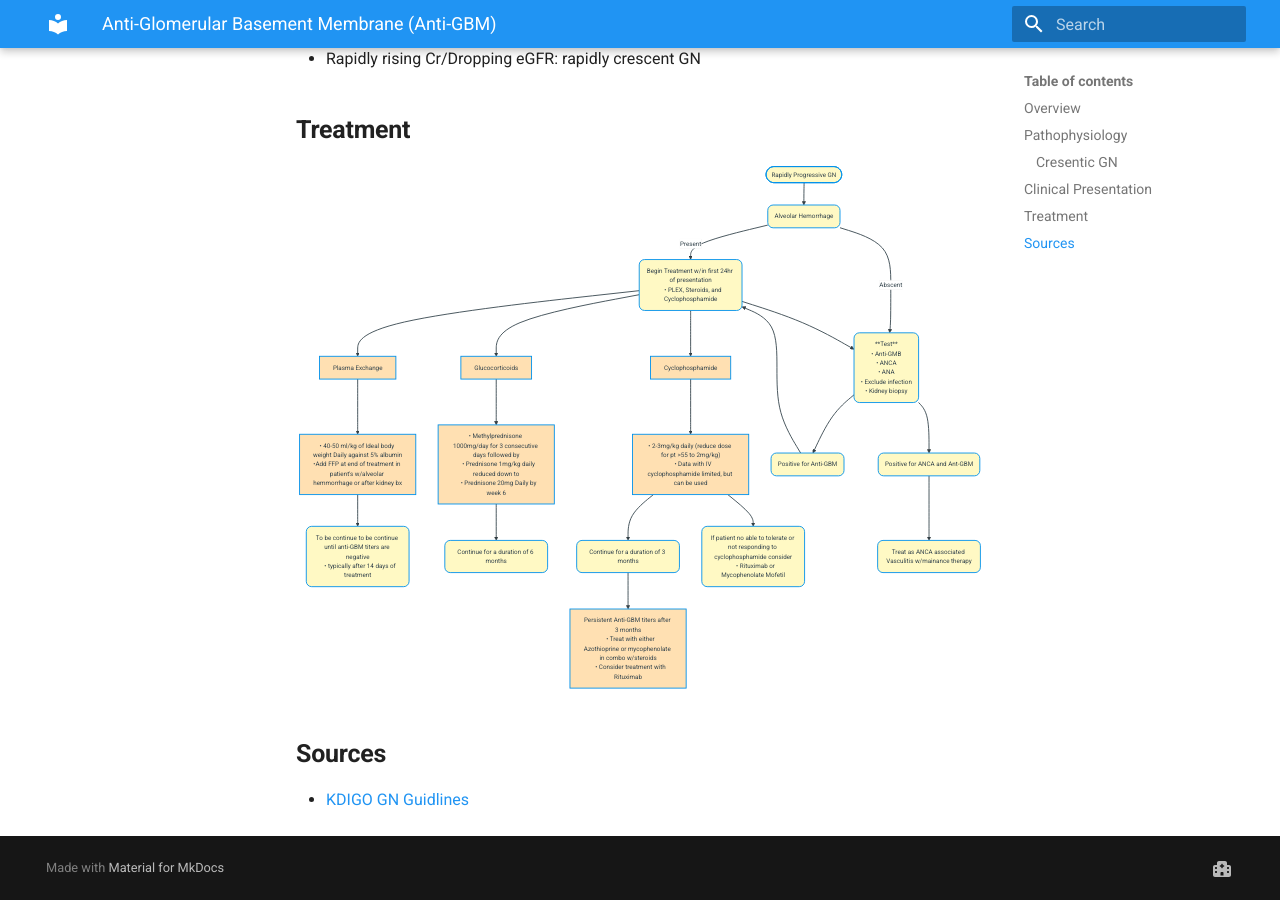
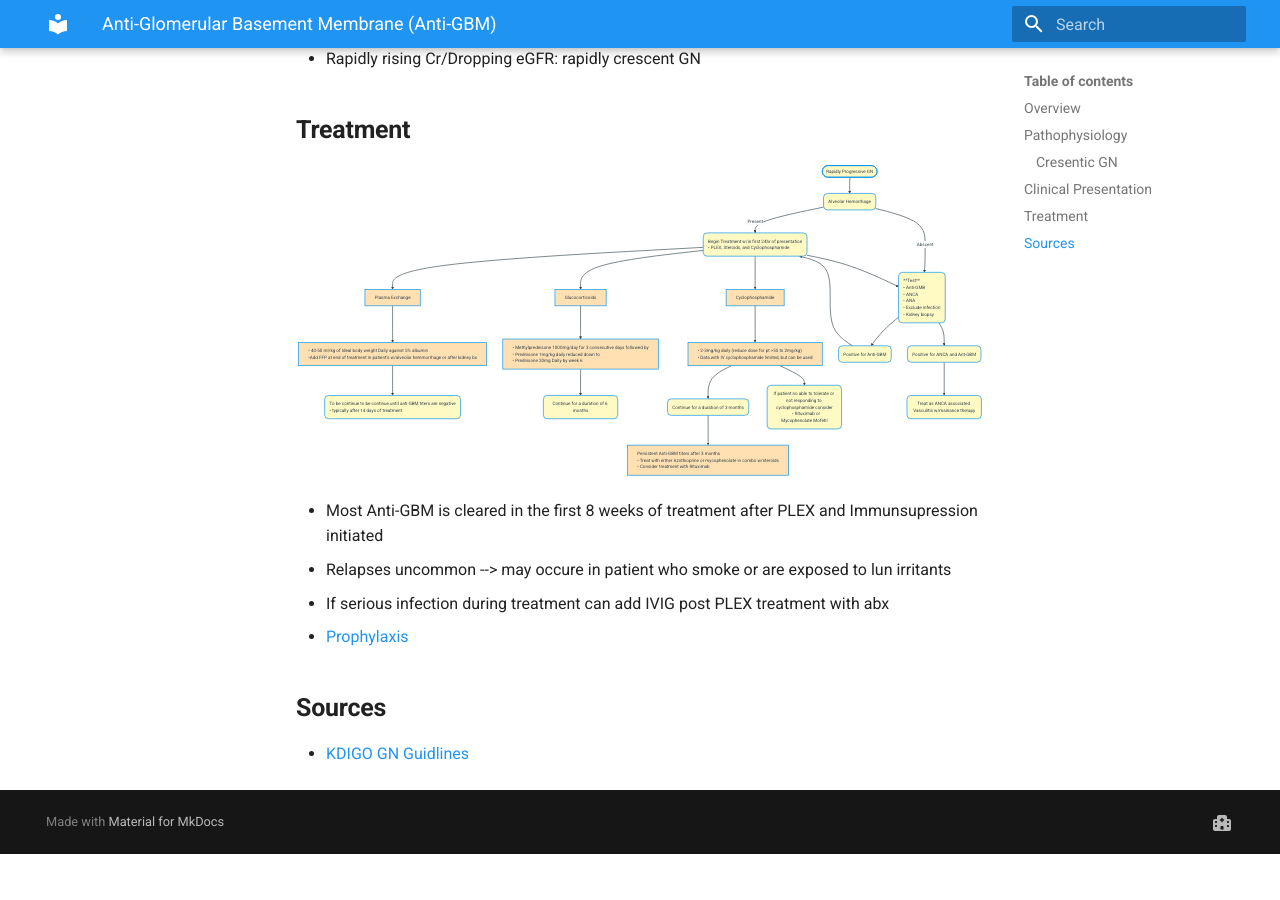
Before and after one commit to TTUNEPH2025/GN, an MkDocs documentation site: the page built from docs/Anti-GBM.md, in a window 1280 px wide and 900 px high, scrolled down 1748 px. Built offline with MkDocs 1.6.1 and Material for MkDocs 9.7.7, drawn with Linux system fonts in a browser that asks for light colours; after the commit the page ends 2602 px from its top, so only the background shows below that.

Commit message:
Update Anti-GBM.md

````diff
--- a/docs/Anti-GBM.md
+++ b/docs/Anti-GBM.md
@@ -80,22 +80,28 @@ flowchart TD
     n18@{ shape: rounded}
     style A fill:#FFF9C4
     style n2 fill:#FFF9C4
-    style n3 fill:#FFF9C4
-    style n4 fill:#FFF9C4
+    style n3 fill:#FFF9C4,text-align:left,white-space:nowrap
+    style n4 fill:#FFF9C4,text-align:left,white-space:nowrap
     style n5 fill:#FFE0B2
     style n6 fill:#FFE0B2
     style n7 fill:#FFE0B2
-    style n8 fill:#FFE0B2
-    style n9 fill:#FFE0B2
-    style n10 fill:#FFE0B2
-    style n11 fill:#FFF9C4
+    style n8 fill:#FFE0B2,text-align:left,white-space:nowrap
+    style n9 fill:#FFE0B2,text-align:left,white-space:nowrap
+    style n10 fill:#FFE0B2,text-align:left,white-space:nowrap
+    style n11 fill:#FFF9C4,text-align:left,white-space:nowrap
     style n12 fill:#FFF9C4
-    style n13 fill:#FFF9C4
+    style n13 fill:#FFF9C4,text-align:left,white-space:nowrap
     style n14 fill:#FFF9C4
-    style n15 fill:#FFE0B2
+    style n15 fill:#FFE0B2,text-align:left,white-space:nowrap
     style n16 fill:#FFF9C4
     style n17 fill:#FFF9C4
     style n18 fill:#FFF9C4
 ```
+
+
+ * Most Anti-GBM is cleared in the first 8 weeks of treatment after PLEX and Immunsupression initiated
+ * Relapses uncommon --> may occure in patient who smoke or are exposed to lun irritants
+ * If serious infection during treatment can add IVIG post PLEX treatment with abx
+ * [Prophylaxis](Prophylaxis.md)
 ## **Sources**
 * [KDIGO GN Guidlines](https://kdigo.org/guidelines/gd/)
````
